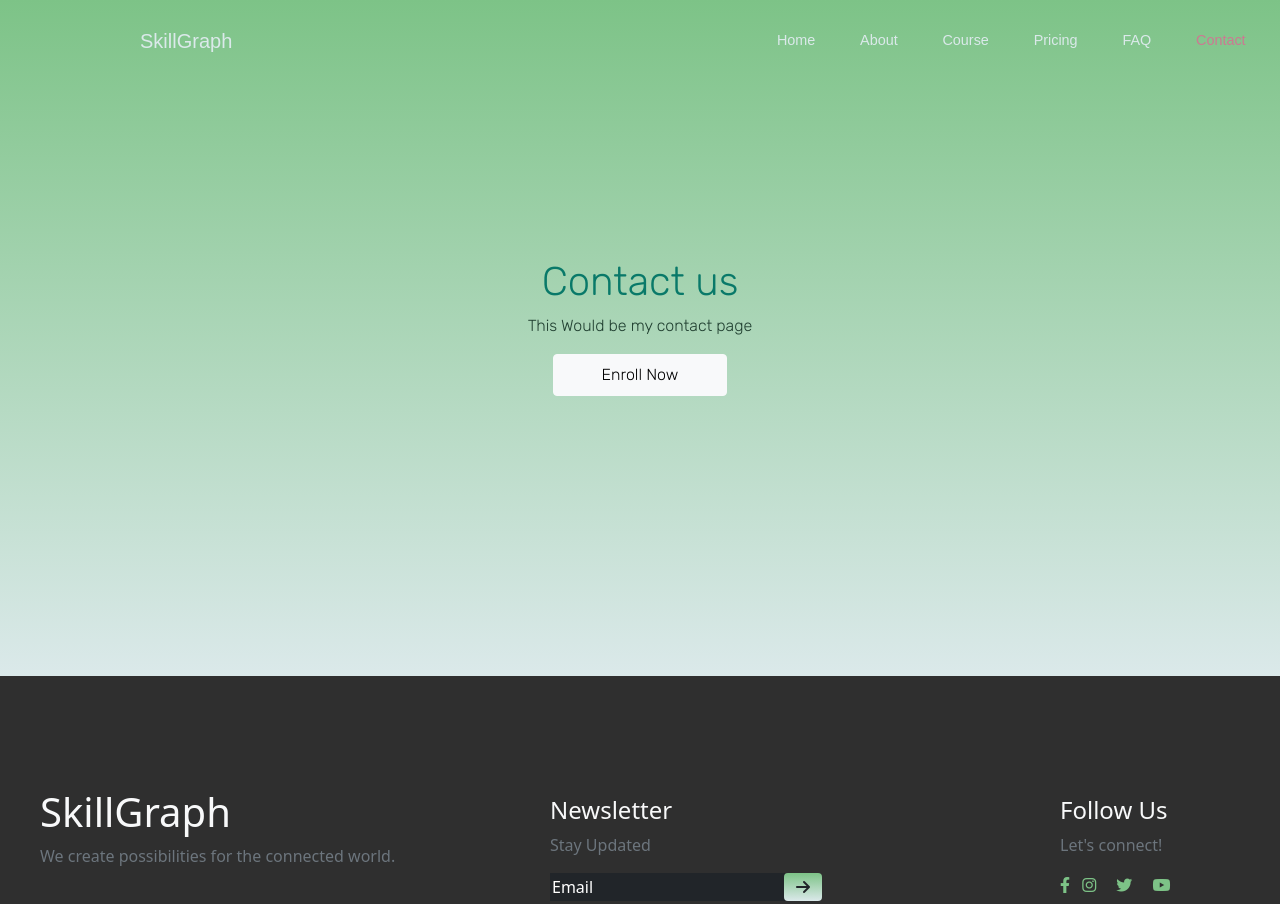
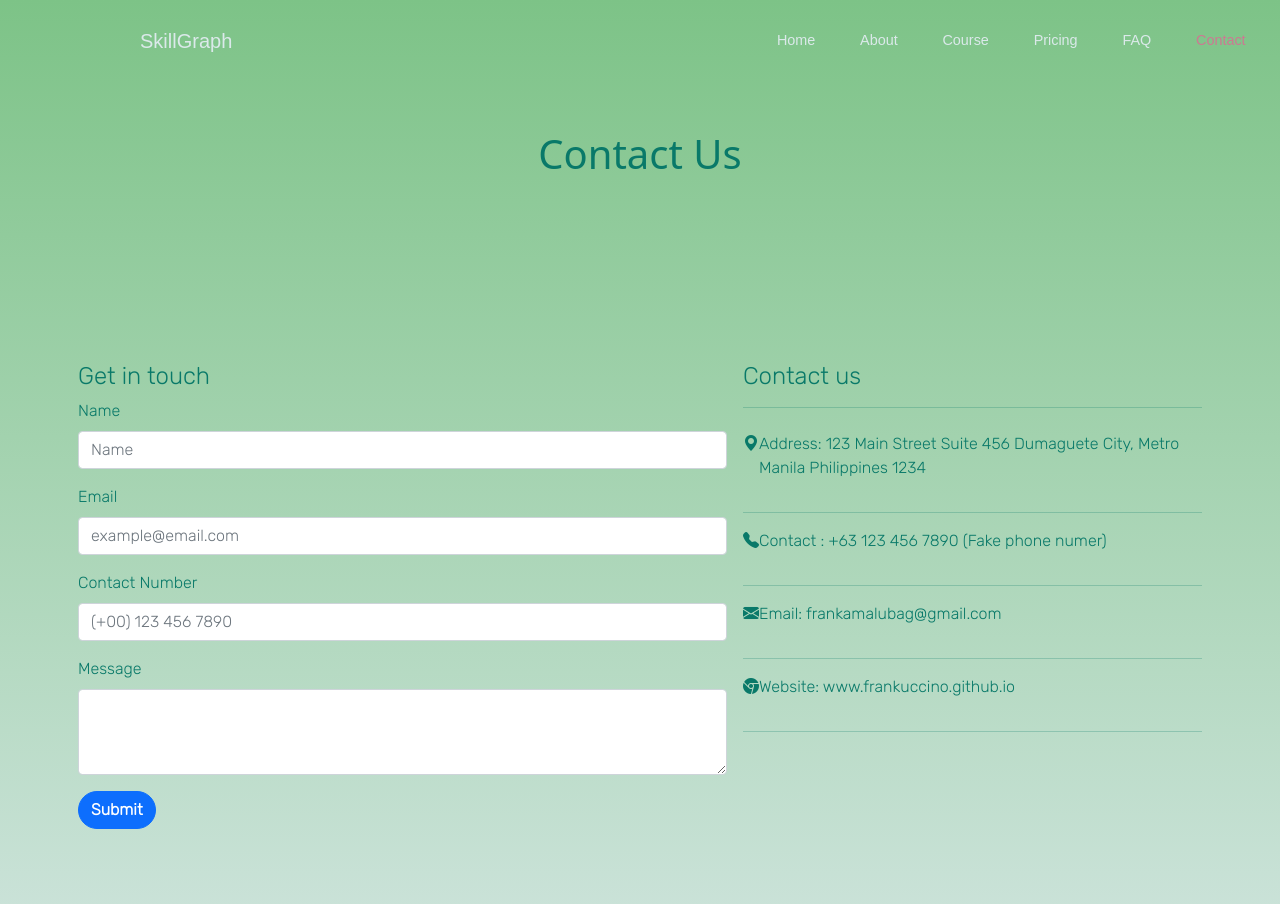
Before and after one commit to Frankuccino/SkillGraph.github.io, a plain HTML site: page contact.html in a window 1280 px wide. Shown: the top 904 px of the page. Drawn offline with nearby package versions, Linux system fonts and the light colour scheme; a web font is replaced by a local one.

Commit message:
added contact page form page and few styles

```diff
--- a/contact.html
+++ b/contact.html
@@ -7,6 +7,7 @@
     <link href="https://cdn.jsdelivr.net/npm/bootstrap@5.0.2/dist/css/bootstrap.min.css" rel="stylesheet" integrity="sha384-EVSTQN3/azprG1Anm3QDgpJLIm9Nao0Yz1ztcQTwFspd3yD65VohhpuuCOmLASjC" crossorigin="anonymous">
     <link rel="stylesheet" href="https://cdnjs.cloudflare.com/ajax/libs/font-awesome/6.3.0/css/all.min.css" integrity="sha512-SzlrxWUlpfuzQ+pcUCosxcglQRNAq/DZjVsC0lE40xsADsfeQoEypE+enwcOiGjk/bSuGGKHEyjSoQ1zVisanQ==" crossorigin="anonymous" referrerpolicy="no-referrer" />
     <link rel="stylesheet" href="https://fonts.googleapis.com/css2?family=Material+Symbols+Outlined:opsz,wght,FILL,GRAD@20..48,100..700,0..1,-50..200" />
+    <link rel="stylesheet" href="https://cdn.jsdelivr.net/npm/bootstrap-icons@1.9.1/font/bootstrap-icons.css">
     <link rel="stylesheet" href="style.css">
 <title>SkillGraph</title>
 </head>
@@ -45,16 +46,54 @@
               </div>
             </nav>
           </div>
-
-       <div class="container text-center">
-        <div class="row">
-          <div class="col-md-12 col-sm-12">
-            <h1>Contact us</h1>
-            <p>This Would be my contact page</p>
-            <button class="btn btn-light px-5 py-2">Enroll Now</button>
+<div class="contact">
+    <h1 class="text-center mt-5">Contact Us</h1>
+    <div class="container" >
+      <div class="row">
+          <div class="col-md-7" >
+            <h4>Get in touch</h4>
+              <div class="mb-3">
+                  <label for="formGroupExampleInput" class="form-label">Name</label>
+                  <input type="text" class="form-control" id="formGroupExampleInput" placeholder="Name" required>
+                </div>
+                <div class="mb-3">
+                  <label for="formGroupExampleInput2" class="form-label">Email</label>
+                  <input type="email" class="form-control" id="formGroupExampleInput2" placeholder="example@email.com" required>
+                </div>
+                <div class="mb-3">
+                  <label for="formGroupExampleInput2" class="form-label">Contact Number</label>
+                  <input type="text" class="form-control" id="formGroupExampleInput2" placeholder="(+00) 123 456 7890">
+                </div>
+                <div class="mb-3">
+                  <label for="exampleFormControlTextarea1" class="form-label">Message</label>
+                  <textarea class="form-control" id="exampleFormControlTextarea1" rows="3" required></textarea>
+                </div>
+                <button type="submit" class="btn btn-primary">Submit</button>
           </div>
-        </div>
-       </div>
+          <div class="col-md-5">
+            <h4>Contact us</h4><hr>
+            <div class="mt-4">
+                <div class="d-flex">
+                  <i class="bi bi-geo-alt-fill"></i>
+                  <p >Address: 123 Main Street Suite 456 Dumaguete City, Metro Manila Philippines 1234</p>
+                </div><hr>
+                <div class="d-flex">
+                  <i class="bi bi-telephone-fill"></i>
+                  <p>Contact : +63 123 456 7890 (Fake phone numer) </p>
+                </div><hr>
+                <div class="d-flex">
+                  <i class="bi bi-envelope-fill"></i>
+                  <p>Email: frankamalubag@gmail.com</p>
+                </div><hr>
+                <div class="d-flex">
+                  <i class="bi bi-browser-chrome"></i>
+                  <p>Website: www.frankuccino.github.io</p>
+                </div><hr>
+            </div>
+          </div>
+      </div>
+  </div>
+</div>
       </header>
       <footer>
         <div class="container-fluid p-0">
--- a/style.css
+++ b/style.css
@@ -311,3 +311,17 @@ footer  .col-md-12{
 padding: 10vmin 2vmin 0vmin;
 margin: 0vmin;
 }
+
+/* contact form */
+.contact .container .col-md-5{
+    padding: 22vmin 1vmin;
+    padding-bottom: 35vmin;
+    font-family: var(--Rubik);
+    color: #097969;
+}
+
+.contact h1{
+   color: #097969;
+
+
+}
```
Also changed, not shown: index.html (+0 -4 lines).
